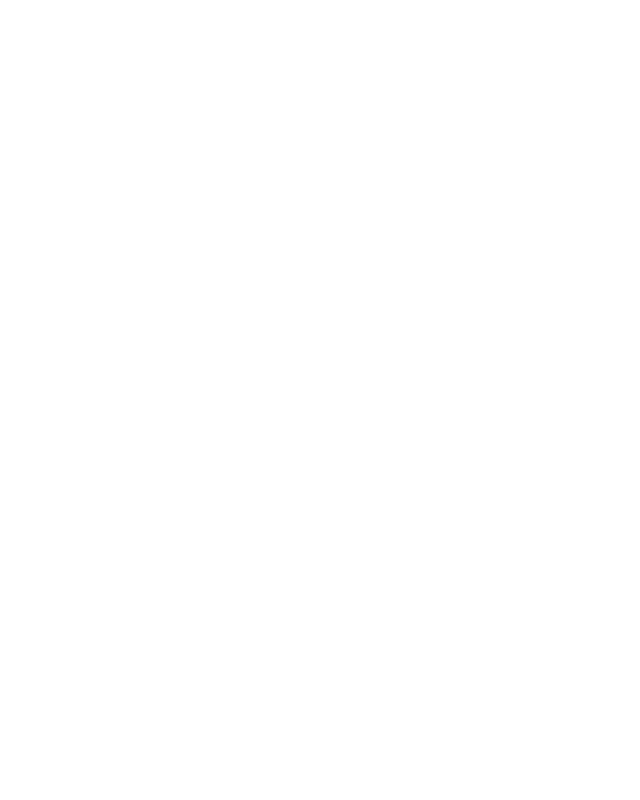
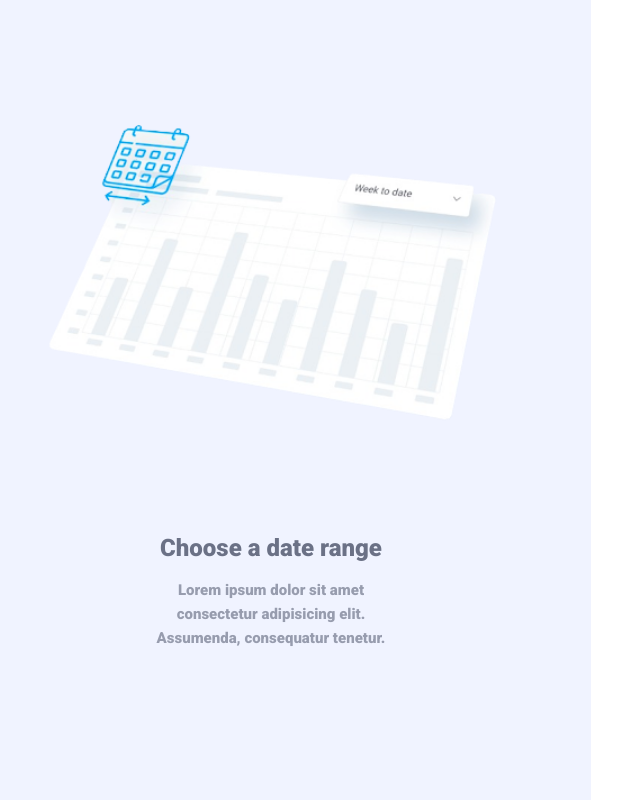
Before and after one commit to Inventor77/mydash, a React (Create React App) app: page / in a window 1280 px wide. Shown: the whole page, without its empty margins (49-689 px from the left). Built offline with nearby package versions, Linux system fonts and the light colour scheme.

Commit message:
left side of create account page is developed

```diff
--- a/src/App.js
+++ b/src/App.js
@@ -1,11 +1,12 @@
-import './App.scss';
+import "./App.scss";
+import CreateAccountPage from "./layouts/CreateAccount/CreateAccount";
 
 function App() {
-  return (
-    <div className="App">
-
-    </div>
-  );
+	return (
+		<div className="App">
+			<CreateAccountPage />
+		</div>
+	);
 }
 
 export default App;
--- a/src/App.scss
+++ b/src/App.scss
@@ -1,38 +1,21 @@
-.App {
-  text-align: center;
+@import url("https://fonts.googleapis.com/css2?family=Roboto:wght@300;400;500;700;900&display=swap");
+$font-stack: "Roboto", serif;
+
+* {
+	margin: 0;
+	padding: 0;
+	box-sizing: border-box;
+	font-family: $font-stack;
 }
 
-.App-logo {
-  height: 40vmin;
-  pointer-events: none;
+body {
+	background: hsl(228, 100%, 97%);
+	height: 100%;
+	width: 100%;
 }
 
-@media (prefers-reduced-motion: no-preference) {
-  .App-logo {
-    animation: App-logo-spin infinite 20s linear;
-  }
+.App {
+	width: 100vw;
+	height: 100vh;
+	overflow-x: hidden;
 }
-
-.App-header {
-  background-color: #282c34;
-  min-height: 100vh;
-  display: flex;
-  flex-direction: column;
-  align-items: center;
-  justify-content: center;
-  font-size: calc(10px + 2vmin);
-  color: white;
-}
-
-.App-link {
-  color: #61dafb;
-}
-
-@keyframes App-logo-spin {
-  from {
-    transform: rotate(0deg);
-  }
-  to {
-    transform: rotate(360deg);
-  }
-}
--- /dev/null
+++ b/src/layouts/CreateAccount/CreateAccount.jsx
@@ -0,0 +1,28 @@
+import React from 'react'
+import './CreateAccount.scss'
+import GraphImg from '../../assets/images/background.png'
+
+function CreateAccount() {
+    return (
+        <div className='createAccount__layout'>
+            <div className="createAccount__layout--left">
+                <div className="image__container">
+                    <img src={GraphImg} alt="graph" />
+                </div>
+                <div className="info">
+                    <div className="info__title">
+                        Choose a date range
+                    </div>
+                    <div className="info__para">
+                        Lorem ipsum dolor sit amet consectetur adipisicing elit. Assumenda, consequatur tenetur.
+                    </div>
+                </div>
+            </div>
+            <div className="createAccount__layout--right">
+
+            </div>
+        </div>
+    )
+}
+
+export default CreateAccount
--- /dev/null
+++ b/src/layouts/CreateAccount/CreateAccount.scss
@@ -0,0 +1,50 @@
+@mixin center {
+	display: flex;
+	align-items: center;
+	justify-content: center;
+}
+
+.createAccount__layout {
+	height: 100%;
+	width: 100%;
+	@include center;
+	.createAccount__layout--left {
+		@include center;
+		flex-direction: column;
+		height: 100%;
+		width: 50%;
+		.image__container {
+			@include center;
+			width: 100%;
+			height: 50%;
+			img {
+				width: 90%;
+				user-select: none;
+			}
+		}
+		.info {
+			width: 38%;
+			text-align: center;
+			color: hsl(226, 13%, 42%);
+			.info__title {
+				font-size: 24px;
+				font-weight: 900;
+                opacity: 0.9;
+                margin-bottom: 16px;
+			}
+			.info__para {
+                font-size: 15px;
+				opacity: 0.6;
+				font-weight: 900;
+                margin-bottom: 16px;
+                line-height: 24px;
+			}
+		}
+	}
+	.createAccount__layout--right {
+		@include center;
+		height: 100%;
+		width: 50%;
+		background: #fff;
+	}
+}
```
Also changed, not shown: src/layouts/Home/Home.jsx (added, +12 -0 lines), src/layouts/Home/Home.scss (added, +10 -0 lines), src/pages/createAccoutPage.jsx (+10 -0 lines), src/pages/homePage.jsx (+10 -0 lines).
